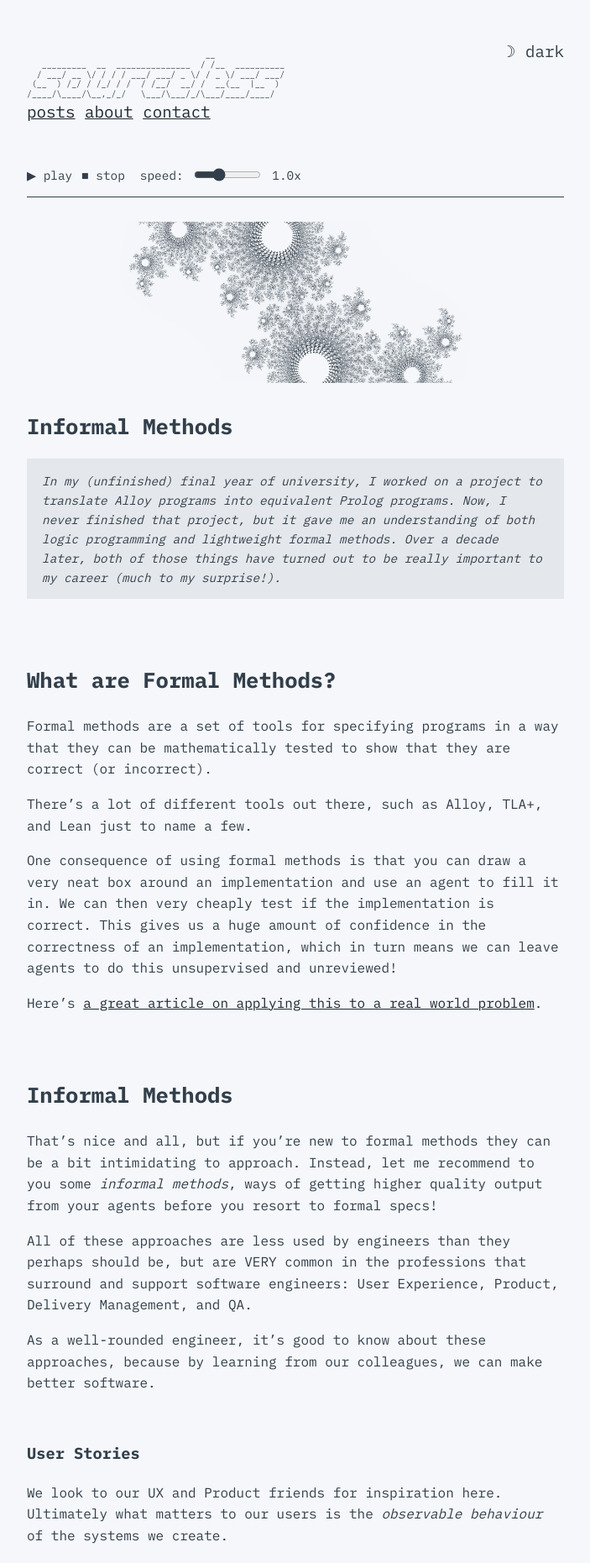
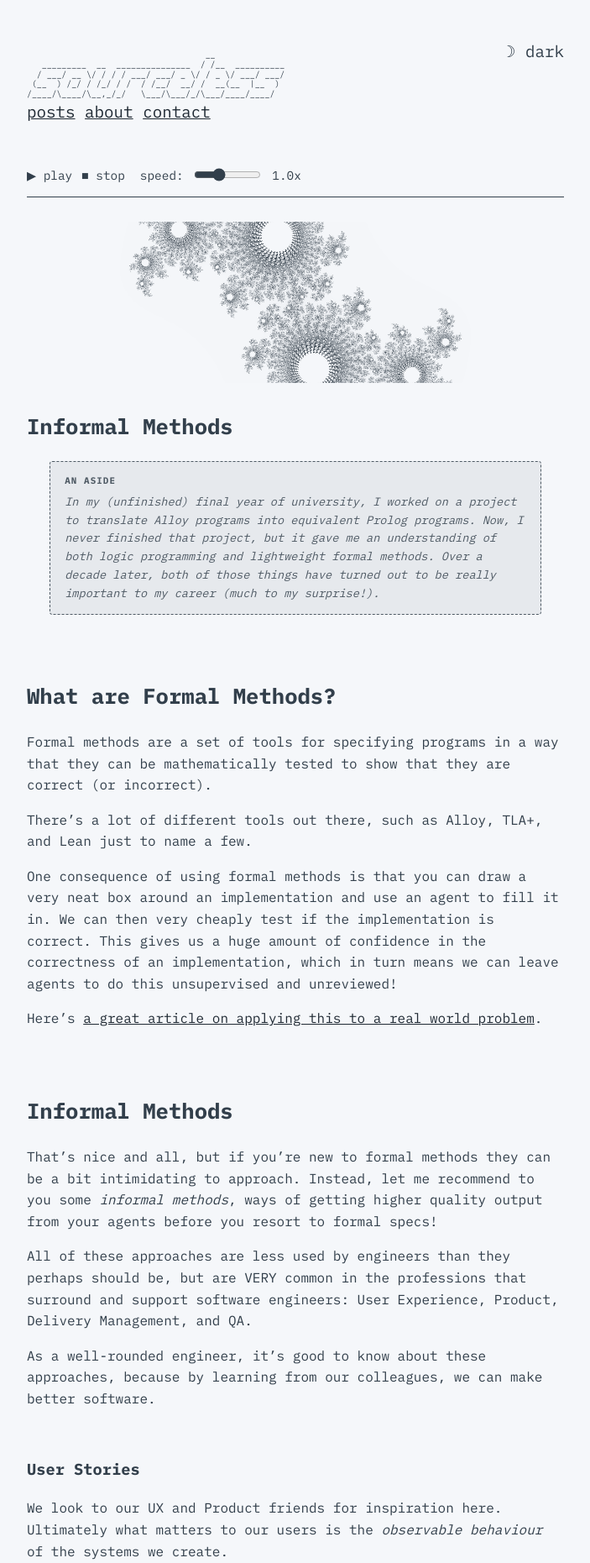
Before and after one commit to Sourceless/sourceless.github.io, a Jekyll site: the page built from index.html, in a window 1280 px wide. Shown: the top 1861 px of the page at 84% size, without its empty margins (288-991 px from the left). Built offline with Jekyll 4.4.1, drawn with Linux system fonts in a browser that asks for light colours.

Commit message:
fix: make the aside stand out, and bust the stylesheet cache
The first .aside style was too faint to notice, particularly in light mode.
It now has a dashed border, an "An aside" label and indented margins.

The stylesheet link gains a ?v= build timestamp so CSS changes show up
without waiting out the GitHub Pages cache.

Co-Authored-By: Claude Opus 5.5 <noreply@anthropic.com>
Claude-Session: https://claude.ai/code/session_01CnEyJRJYxYGXTocSWwhzg3

```diff
--- a/_layouts/default.html
+++ b/_layouts/default.html
@@ -24,7 +24,7 @@
         <link rel="preconnect" href="https://fonts.googleapis.com"/>
         <link rel="preconnect" href="https://fonts.gstatic.com" crossorigin/>
         <link rel="stylesheet" href="https://fonts.googleapis.com/css2?family=IBM+Plex+Mono:wght@400;700&display=swap"/>
-        <link rel="stylesheet" type="text/css" href="{{ '/assets/css/main.css' | relative_url }}"/>
+        <link rel="stylesheet" type="text/css" href="{{ '/assets/css/main.css' | relative_url }}?v={{ site.time | date: '%s' }}"/>
         <link rel="alternate" type="application/atom+xml" href="{{ '/feed.xml' | relative_url }}" title="{{ site.title }}"/>
         <script>
             (function() {
--- a/assets/css/main.css
+++ b/assets/css/main.css
@@ -134,9 +134,30 @@ blockquote {
 /* A side note set apart from the main text; add `{: .aside}` under a paragraph. */
 .aside {
     background: var(--code-bg);
+    border: 1px dashed var(--border);
+    border-radius: 0.25em;
+    margin: 1.5em 2em;
     padding: 1em 1.25em;
-    font-size: 0.9em;
+    font-size: 0.85em;
     font-style: italic;
+    opacity: 0.85;
+}
+
+.aside::before {
+    content: "An aside";
+    display: block;
+    margin-bottom: 0.5em;
+    font-size: 0.8em;
+    font-style: normal;
+    font-weight: bold;
+    letter-spacing: 0.1em;
+    text-transform: uppercase;
+}
+
+@media only screen and (max-width: 768px) {
+    .aside {
+        margin: 1.5em 0;
+    }
 }
 
 hr {
```
